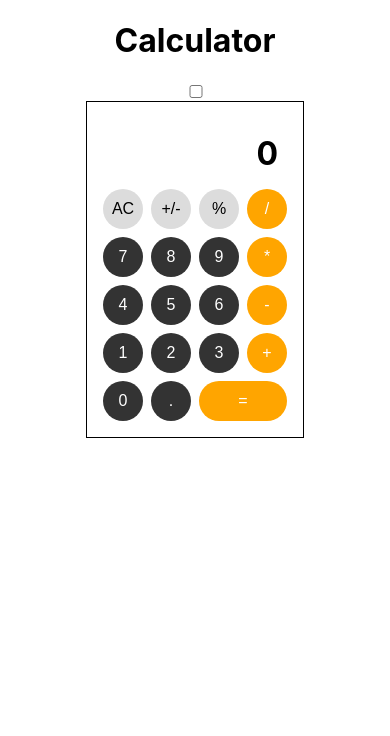
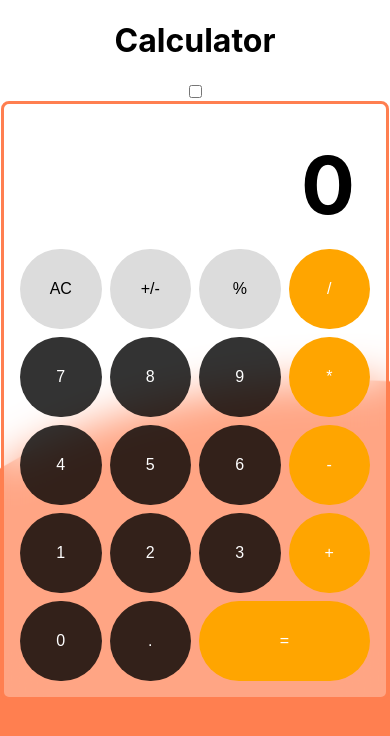
Before and after one commit to Kristian-kodehode/calculator-v3, a React (Vite) app: page / in a window 390 px wide. Shown: the top 736 px of the page. Built offline with nearby package versions, Linux system fonts and the light colour scheme.

Commit message:
styling it to be responsive

```diff
--- a/src/App.jsx
+++ b/src/App.jsx
@@ -7,7 +7,7 @@ function App() {
     setDarkMode((prevMode) => !prevMode);
   };
   return (
-    <div>
+    <div className="page">
       <h1>Calculator</h1>
       <div className="container">
         <div className="checkbox-container">
--- a/src/index.css
+++ b/src/index.css
@@ -16,19 +16,10 @@ code {
   font-family: source-code-pro, Menlo, Monaco, Consolas, "Courier New",
     monospace;
 }
-.themeselector {
-  padding: 12px;
-  width: 100px;
-}
+
 .checkbox-container {
   display: flex;
   align-items: center;
-}
-
-.darkmode {
-  background-color: black;
-  color: white;
-  border: 1px solid white;
 }
 
 .container {
@@ -39,17 +30,29 @@ code {
 }
 
 .calculator {
+  width: 350px;
+  max-height: 700px;
   padding: 16px;
   display: flex;
   flex-direction: column;
-  align-items: flex-end;
-  border: 1px solid black;
+  /* align-items: flex-end; */
+  border: 3px solid coral;
+  background-color: rgba(255, 255, 255, 0.3);
+  backdrop-filter: blur(20px);
+  border-radius: 8px;
+}
+.darkmode {
+  background-color: black;
+  color: white;
+  border: 1px solid white;
 }
 
 .display {
-  font-size: 32px;
+  font-size: 80px;
+  padding-right: 6px;
   font-weight: bold;
   margin: 16px 9px;
+  text-align: end;
 }
 
 .keypad {
@@ -62,13 +65,10 @@ code {
   grid-template-columns: repeat(4, 1fr);
   grid-gap: 8px;
 }
-.row > .operators.doublewidth {
-  grid-column: span 2;
-}
 
 button {
-  min-width: 40px;
-  min-height: 40px;
+  min-width: 80px;
+  height: 80px;
   font-size: 16px;
   border: 1px solid rgba(0, 0, 0, 0);
   border-radius: 100px;
@@ -83,6 +83,9 @@ button:active {
   background-color: aliceblue;
   color: orange;
 }
+.row > .operators.doublewidth {
+  grid-column: span 2;
+}
 
 .toggles {
   background-color: rgb(220, 220, 220);
@@ -96,3 +99,44 @@ button:active {
   background-color: aliceblue;
   color: orange;
 }
+
+/*
+
+
+
+
+
+
+*/
+
+.page {
+  height: 100vh;
+}
+
+.page::before {
+  content: "";
+  position: fixed;
+  width: 300%;
+  height: 100%;
+  top: 45%;
+  left: 50%;
+  background-color: coral;
+  /* background-color: #0075ff; */
+  border-radius: 50%;
+  transform: translateX(-50%) skew(0, -10deg);
+  animation: wave 7s ease-in-out infinite alternate;
+  -webkit-animation: wave 7s ease-in-out infinite alternate;
+  z-index: -1;
+}
+@keyframes wave {
+  from {
+    transform: translateX(-50%) skew(0, -5deg);
+  }
+  to {
+    transform: translateX(-30%) skew(10deg, 0);
+    -webkit-transform: translateX(-30%) skew(10deg, 0);
+    -moz-transform: translateX(-30%) skew(10deg, 0);
+    -ms-transform: translateX(-30%) skew(10deg, 0);
+    -o-transform: translateX(-30%) skew(10deg, 0);
+  }
+}
```
